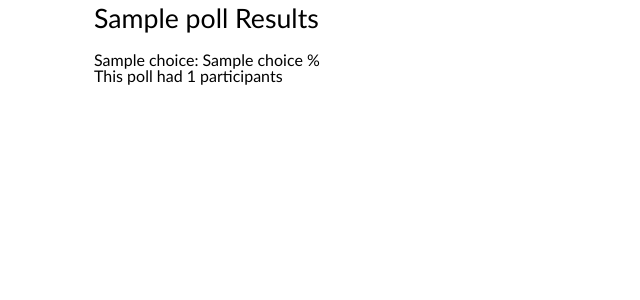
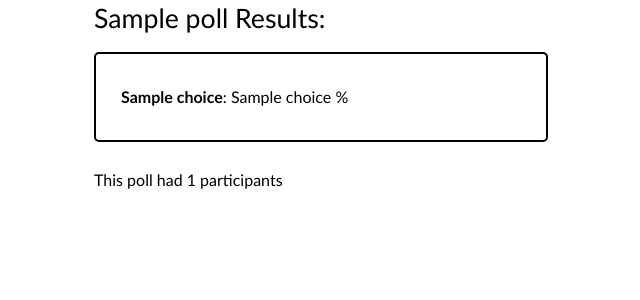
Before and after one commit to domoench/BallotBox, a Flask app: template templates/results.html in a window 1280 px wide. Shown: the part 80-380 px from the top of the page, without its empty margins (146-786 px from the left). Run offline with Flask 2, Linux system fonts and the light colour scheme; the template is opened without the code that fills it: most values are stand-ins (such as "Sample title", 1, 10 or a date in 2020).

Commit message:
Styled results page.

```diff
--- a/static/css/main.css
+++ b/static/css/main.css
@@ -104,6 +104,24 @@ fieldset input {
 #content.poll-create-page {
 }
 
+/* Poll Results Page */
+#content.results-page #results {
+  border: 2px solid black;
+  width: 400px;
+  padding: 25px;
+  margin-bottom: 30px;
+  -moz-border-radius: 3px;
+  border-radius: 5px;
+}
+
+#content.results-page #results li {
+  padding: 10px 0px;
+}
+
+#content.results-page #results li span {
+  font-weight: bold;
+}
+
 /* Poll Admin Page */
 #content.poll-admin-page form fieldset {
   margin-bottom: 10px;
@@ -119,7 +137,6 @@ fieldset input {
   text-decoration: none;
   background-color: #042727;
   display: inline-block;
-  border: 2px solid #33CCCC;
   color: white;
   padding: 5px;
   -moz-border-radius: 3px;
--- a/templates/results.html
+++ b/templates/results.html
@@ -1,9 +1,15 @@
 {% extends 'layout.html' %}
 
 {% block content %}
-<h2>{{ data['poll']['name'] }} Results</h2>
-{% for choice in data['percents_readout'] %}
-  <p>{{ choice }}: {{ data['percents_readout'][choice] }} %</p>
-{% endfor %}
-<p>This poll had {{ data['num_participants'] }} participants</p>
+<h2>{{ data['poll']['name'] }} Results:</h2>
+<div id='content' class='results-page'>
+  <div id='results'>
+    <ul>
+    {% for choice in data['percents_readout'] %}
+    <li><span>{{ choice }}</span>: {{ data['percents_readout'][choice] }} %</li>
+    {% endfor %}
+  </ul>
+  </div>
+  <p>This poll had {{ data['num_participants'] }} participants</p>
+</div>
 {% endblock %}
```
